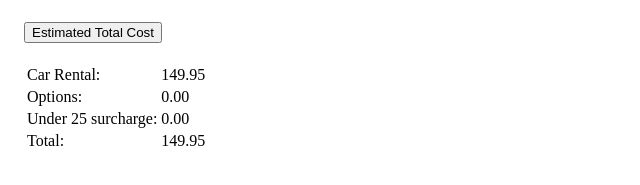
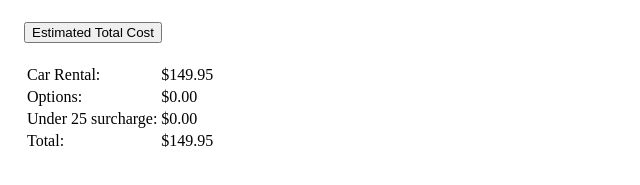
Before and after one commit to craigmckeachie/CarRental, a plain HTML site: page index.html in a window 1280 px wide. Both pictures are taken after typing "2020-01-15", "5" into the empty fields and a click on the button "Estimated Total Cost". Shown: the part 423-608 px from the top of the page, 0-640 px from the left. Drawn offline with Linux system fonts and the light colour scheme.

Commit message:
format money

```diff
--- a/index.html
+++ b/index.html
@@ -92,10 +92,12 @@
 
             let total = calculateTotal(carRentalCost, optionsCost, ageSurcharge);
 
-            document.getElementById("car-rental-cost").innerText = carRentalCost.toFixed(2);
-            document.getElementById("options-cost").innerText = optionsCost.toFixed(2);
-            document.getElementById("under25-cost").innerText = ageSurcharge.toFixed(2);
-            document.getElementById("total-cost").innerText = total.toFixed(2);
+            const money = new Intl.NumberFormat('en-US',
+                { style: 'currency', currency: 'USD' });
+            document.getElementById("car-rental-cost").innerText = money.format(carRentalCost)
+            document.getElementById("options-cost").innerText = money.format(optionsCost);
+            document.getElementById("under25-cost").innerText = money.format(ageSurcharge);
+            document.getElementById("total-cost").innerText = money.format(total);
             document.getElementById("results-table").style.display = "block"
         }
 
```
